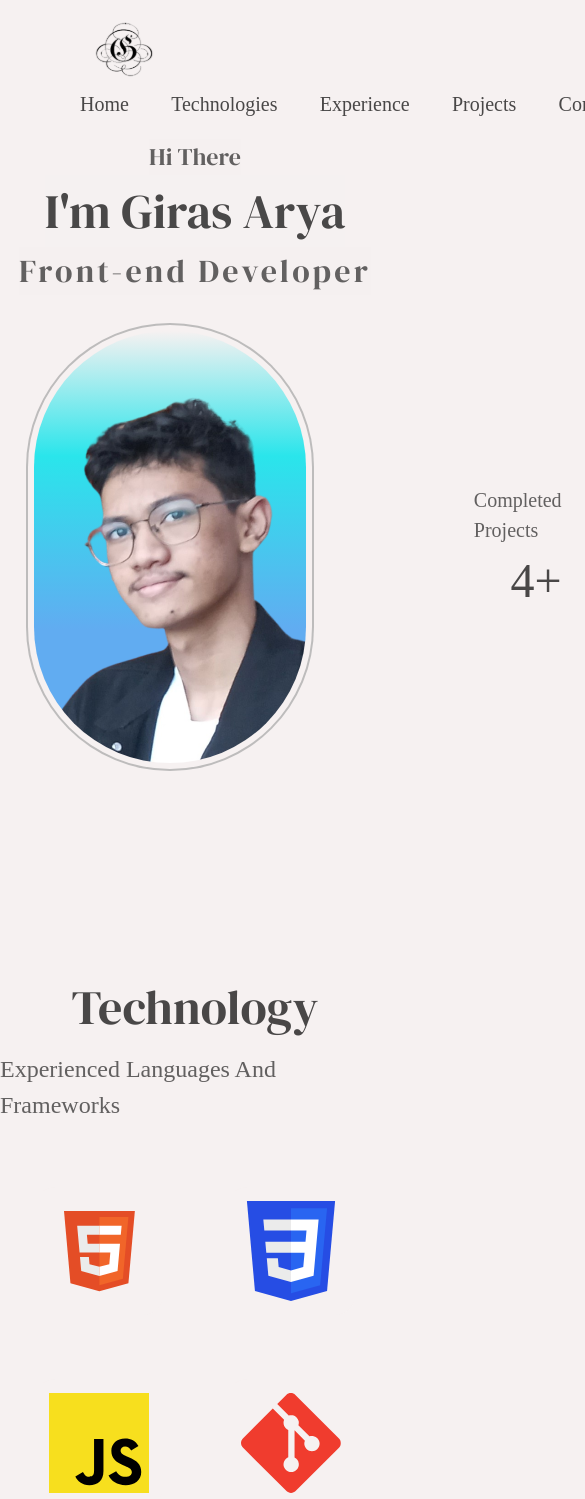
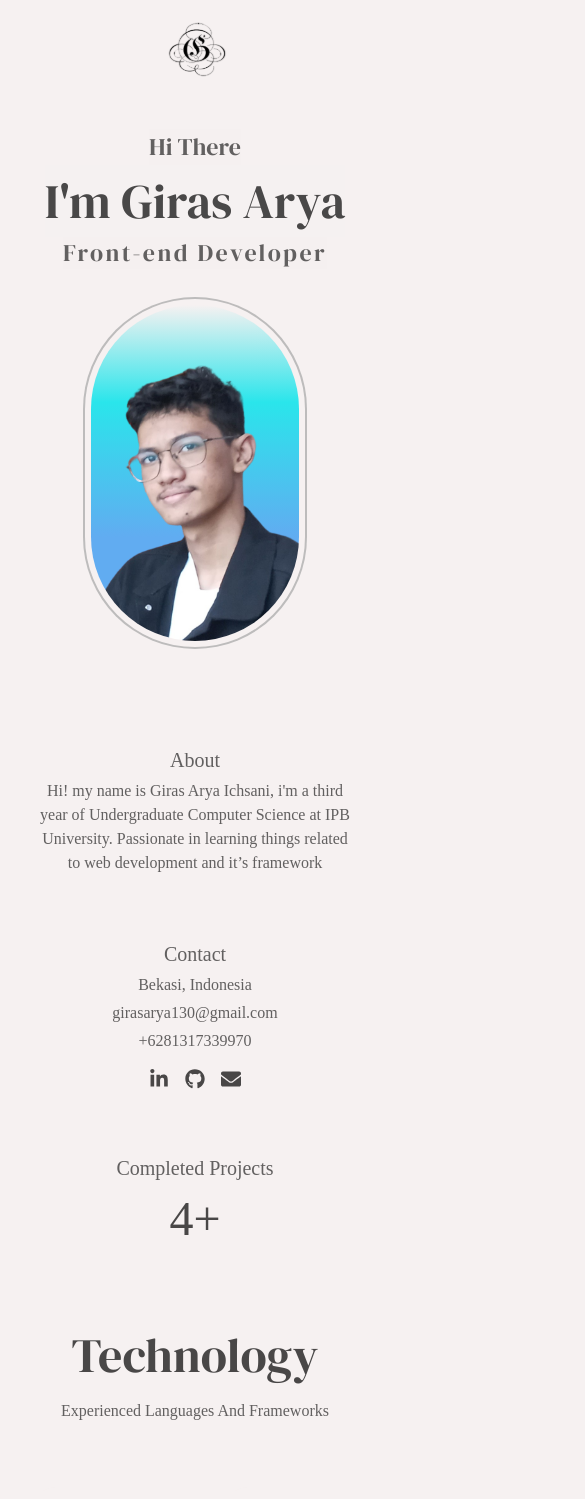
Before and after one commit to GirasArya/my-portofolio, a React (Create React App) app: page / in a window 390 px wide. Shown: the top 1499 px of the page, 585 px wide, since content can reach past the window. Built offline with nearby package versions, Linux system fonts and the light colour scheme; a web font is replaced by a local one.

Commit message:
Added vercel and responsive layout

```diff
--- a/src/Features/Contact/Contact.jsx
+++ b/src/Features/Contact/Contact.jsx
@@ -5,17 +5,17 @@ import Mail_hero from '../../Assets/Icons/mail--hero.svg'
 
 const Contact = () => {
     return (
-        <section id='Contact' className='mb-48'>
+        <section id='Contact' className='mb-16 md:mb-28 lg:mb-48'>
             <div>
                 <header className=' flex flex-col items-center'>
                     <h1 className='font-Header mb-2'>Contact</h1>
-                    <h2>Got A Project In Mind? Let's Collaborate</h2>
+                    <h2 className='text-base sm:text-xl lg:text-2xl'>Got A Project In Mind? Let's Collaborate</h2>
                 </header >
                 <div className='flex justify-center items-center pt-8'>
                     <div className='flex flex-row gap-4'>
-                        <a href="https://www.linkedin.com/in/giras-arya-ichsani-118a87220/" target='_blank'><img className='opacity-[70%] w-10' src={LinkedIn_hero} /></a>
-                        <a href='https://github.com/GirasArya' target='_blank'><img className='opacity-[70%] w-10' src={Github_hero} /></a>
-                        <a href="mailto:girasarya130@gmail.com"><img className='opacity-[70%] w-10' src={Mail_hero} /></a>
+                        <a href="https://www.linkedin.com/in/giras-arya-ichsani-118a87220/" target='_blank'><img className='opacity-[70%] w-8 md:w-10' src={LinkedIn_hero} /></a>
+                        <a href='https://github.com/GirasArya' target='_blank'><img className='opacity-[70%] w-8 md:w-10' src={Github_hero} /></a>
+                        <a href="mailto:girasarya130@gmail.com"><img className='opacity-[70%] w-8 md:w-10' src={Mail_hero} /></a>
                     </div>
                 </div>
             </div>
--- a/src/Features/Experience/Experience.jsx
+++ b/src/Features/Experience/Experience.jsx
@@ -4,13 +4,14 @@ import ieducation from '../../Assets/Icons/Exp-Education.svg'
 
 const Experience = () => {
     return (
-        <section id='Experience' className='mb-48'>
+        <section id='Experience' className='mb-16 md:mb-28 lg:mb-48'>
             <header className=' flex flex-col items-center'>
                 <h1 className='font-Header mb-2'>Experience</h1>
             </header >
 
-            <div id="Experience-container" className='flex justify-center gap-60 pt-16'>
-                <div id="projects">
+            <div id="Experience-container"
+            className='flex flex-col justify-center items-center sm:flex-row sm:justify-center sm:items-start md:flex-row md:justify-center sm:gap-16 md:gap-60 pt-16'>
+                <div id="projects" className='pb-16 md:pb-0'>
                     <div id="projects-header" className='flex'>
                         <img src={iproject} />
                         <h2 className='font-content opacity-[70%] pl-2'>Projects</h2>
--- a/src/Features/Main Display/Hero.jsx
+++ b/src/Features/Main Display/Hero.jsx
@@ -6,20 +6,20 @@ import Mail_hero from '../../Assets/Icons/mail--hero.svg'
 
 const Hero = () => {
     return (
-        <section id='Hero' className='mt-5 mb-48'>
+        <section id='Hero' className='mt-5 mb-16 md:mb-28 lg:mb-48'>
             <div id="Hero-Intro" className='flex flex-col items-center'>
                 <h2 className='font-Header'>Hi There</h2>
                 <h1 className='font-Header'>I'm Giras Arya</h1>
-                <h3 className='font-Header text-[2rem] tracking-widest'>Front-end Developer</h3>
+                <h3 className='font-Header text-2xl md:text-[2rem] tracking-widest'>Front-end Developer</h3>
             </div>
 
-            <div id="Hero-Profile-Container" className='flex flex-row justify-center mt-7'>
-                <div className='flex-col '>
-                    <div id="Hero-About" className='max-w-xs mb-16 mt-4'>
+            <div id="Hero-Profile-Container" className='flex flex-col items-center md:flex md:flex-row md:items-center lg:items-start justify-center mt-7'>
+                <div className='flex flex-col order-2'>
+                    <div id="Hero-About" className='flex flex-col items-center max-w-xs mb-16 mt-4'>
                         <h3 className='font-Subheader pb-1'>About</h3>
-                        <p>Hi! my name is Giras Arya Ichsani, i'm a third year of Undergraduate Computer Science at IPB University. Passionate in learning things related to web development and it’s framework</p>
+                        <p className='text-center md:text-left md:w-64'>Hi! my name is Giras Arya Ichsani, i'm a third year of Undergraduate Computer Science at IPB University. Passionate in learning things related to web development and it’s framework</p>
                     </div>
-                    <div id="Hero-Contact">
+                    <div id="Hero-Contact" className='flex flex-col items-center md:items-start mb-16 md:mb-0 '>
                         <h3 className='font-Subheader pb-1'>Contact</h3>
                         <p className='pb-1'>Bekasi, Indonesia</p>
                         <p className='pb-1'>girasarya130@gmail.com</p>
@@ -32,16 +32,16 @@ const Hero = () => {
                     </div>
                 </div>
 
-                <div id="Hero-Img" className='ml-[2rem] mr-[10rem]'>
-                    <div id='Img-container' className='flex items-center justify-center w-[18rem] h-[28rem] rounded-Hero-profile-border border-2 border-Hero-border-color'>
-                        <div id='Img-content' className='w-[17rem] h-[27rem] rounded-Hero-profile-border bg-Hero-img'>
+                <div id="Hero-Img" className='mb-20 md:mb-0 md:ml-[2rem] md:mr-12 lg:mr-[6rem] order-1 md:order-3'>
+                    <div id='Img-container' className='flex items-center justify-center w-[14rem] h-[22rem] md:w-[14rem] md:h-[22rem] lg:w-[18rem] lg:h-[28rem] rounded-Hero-profile-border border-2 border-Hero-border-color'>
+                        <div id='Img-content' className='w-[13rem] h-[21rem] bg-bottom bg-contain bg-no-repeat lg:w-[17rem] lg:h-[27rem] rounded-Hero-profile-border bg-Hero-img'>
                         </div>
                     </div>
                 </div>
 
-                <div id="Hero-Projects" className='self-center'>
+                <div id="Hero-Projects" className='flex flex-col items-center md:self-center order-3  md:order-4'>
                     <h3 className='font-Subheader'>Completed Projects</h3>
-                    <h1 className='font-content text-end'>4+</h1>
+                    <h1 className='font-content md:text-end'>4+</h1>
                 </div>
             </div>
 
--- a/src/Features/Navbar/Navbar.jsx
+++ b/src/Features/Navbar/Navbar.jsx
@@ -2,10 +2,14 @@ import React from 'react'
 import myLogo from '../../Assets/MyLogo.svg'
 const Navbar = () => {
   return (
-    <section id='Navbar'>
-      <div id='Navbar-container' className='flex flex-wrap justify-between mr-20 ml-20 mt-1'>
-        <img src={myLogo} />
-        <div id="Navbar-list" className='flex gap-[2.64rem] items-center font-medium'>
+    <section id='Navbar' className='mb-10 lg:mb-0'>
+      <div id='Navbar-container'
+      className='
+      mx-10
+      lg:flex flex-wrap justify-between lg:mx-20 mt-1'>
+        <img src={myLogo} className='mx-auto my-0 lg:mx-0 lg:my-0'/>
+        <div id="Navbar-list"
+        className='hidden lg:flex gap-[2.64rem] items-center font-medium'>
           <a href="#Hero"><li className='font-Subheader opacity-[70%]'>Home</li></a>
           <a href="#Tech"><li className='font-Subheader opacity-[70%]'>Technologies</li></a>
           <a href="#Experience"><li className='font-Subheader opacity-[70%]'>Experience</li></a>
--- a/src/Features/Technology/Tech.jsx
+++ b/src/Features/Technology/Tech.jsx
@@ -10,10 +10,10 @@ import Bootstrap from '../../Assets/Tech-Bootstrap.svg'
 
 const Tech = () => {
   return (
-    <section id='Tech' className='flex flex-col justify-cente mb-48'>
+    <section id='Tech' className='flex flex-col justify-cente mb-16 md:mb-28 lg:mb-48'>
       <header className=' flex flex-col items-center'>
         <h1 className='font-Header mb-2'>Technology</h1>
-        <h2>Experienced Languages And Frameworks</h2>
+        <h2 className='text-base sm:text-xl lg:text-2xl'>Experienced Languages And Frameworks</h2>
       </header >
       <div id='Tech-first-row' className='flex flex-wrap flex-row gap-16 justify-center items-center mt-16 pb-16'>
         <figure className='flex justify-center items-center w-32 h-32 rounded-Tech-border transition-all hover:transition hover:drop-shadow-Tech-shadow'><img src={HTML} /></figure>
--- a/tailwind.config.js
+++ b/tailwind.config.js
@@ -5,6 +5,9 @@ module.exports = {
   ],
   theme: {
     extend: {
+      screens:{
+        xs: '480px'
+      },
       fontFamily: {
         'Header': ['DM Serif Display'],
         'Subheader': ['DM Serif Text'],
```
Also changed, not shown: 1 other file (tests, documents, lock files or other folders).
